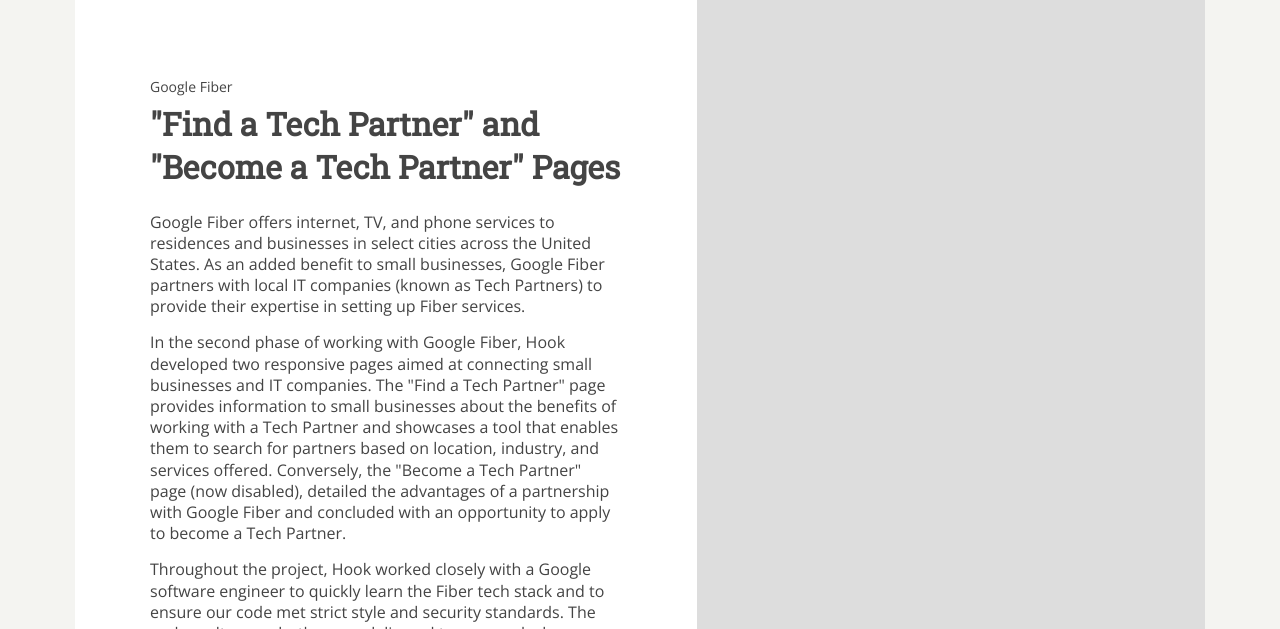
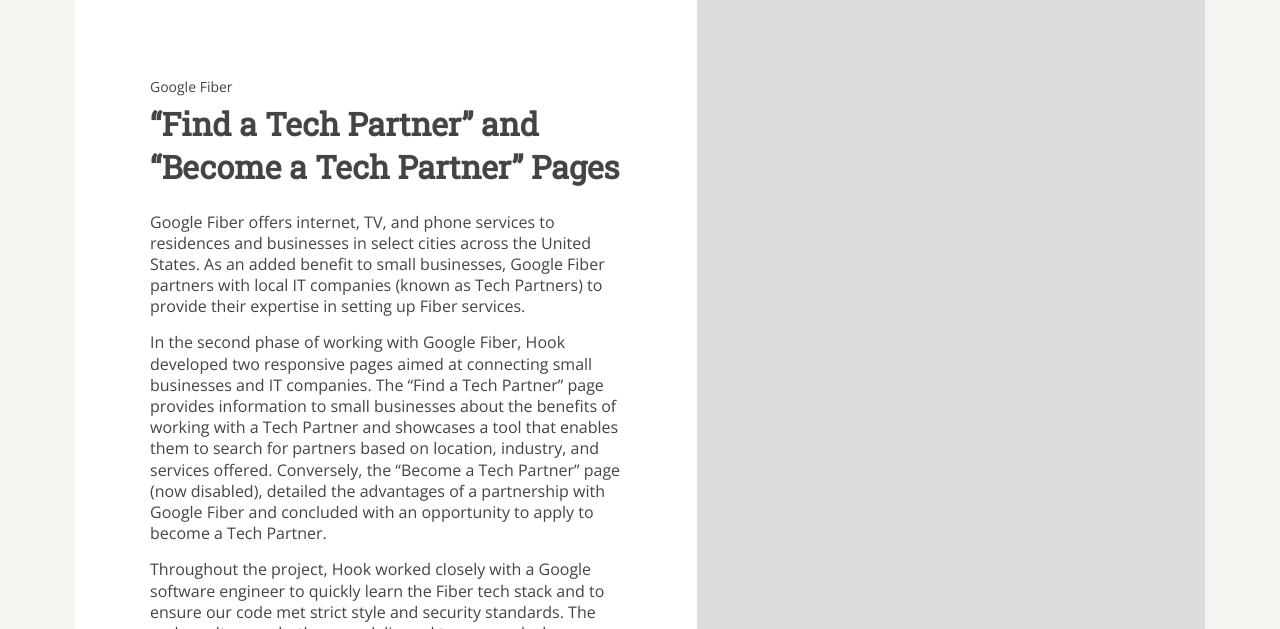
Before and after one commit to jessicaosei/jessicaosei.com, a Jekyll site: the page built from work/google-fiber-tech-partner/index.html, in a window 1280 px wide. Shown: the part 227-856 px from the top of the page. Built offline with Jekyll 4.4.1, drawn with Linux system fonts in a browser that asks for light colours; Markdown is read by kramdown in place of the engine named in the settings; comment, search, counter and statistics services are not loaded.

Commit message:
Insert HTML character for double quotes

```diff
--- a/_data/work.yml
+++ b/_data/work.yml
@@ -11,7 +11,7 @@
 
 
 - name: "Google Fiber"
-  title: "\"Find a Tech Partner\" & \"Become a Tech Partner\""
+  title: "&ldquo;Find a Tech Partner&rdquo; & &ldquo;Become a Tech Partner&rdquo;"
   items:
     - src: ""
       alt: "Thumbnail of Google Fiber Tech Partner project"
--- a/work/google-fiber-tech-partner/index.html
+++ b/work/google-fiber-tech-partner/index.html
@@ -6,10 +6,10 @@
 				<section class="project-section text-section block">
 					<div class="project-info">
 						<p class="project-eyebrow">Google Fiber</p>
-						<h1 class="project-title">"Find a Tech Partner" and "Become a Tech Partner" Pages</h1>
+						<h1 class="project-title">&ldquo;Find a Tech Partner&rdquo; and &ldquo;Become a Tech Partner&rdquo; Pages</h1>
 
 						<p class="project-paragraph">Google Fiber offers internet, TV, and phone services to residences and businesses in select cities across the United States. As an added benefit to small businesses, Google Fiber partners with local IT companies (known as Tech Partners) to provide their expertise in setting up Fiber services.</p>
-						<p class="project-paragraph">In the second phase of working with Google Fiber, Hook developed two  responsive pages aimed at connecting small businesses and IT companies. The "Find a Tech Partner" page provides information to small businesses about the benefits of working with a Tech Partner and showcases a tool that enables them to search for partners based on location, industry, and services offered. Conversely, the "Become a Tech Partner" page (now disabled), detailed the advantages of a partnership with Google Fiber and concluded with an opportunity to apply to become a Tech Partner.</p>
+						<p class="project-paragraph">In the second phase of working with Google Fiber, Hook developed two  responsive pages aimed at connecting small businesses and IT companies. The &ldquo;Find a Tech Partner&rdquo; page provides information to small businesses about the benefits of working with a Tech Partner and showcases a tool that enables them to search for partners based on location, industry, and services offered. Conversely, the &ldquo;Become a Tech Partner&rdquo; page (now disabled), detailed the advantages of a partnership with Google Fiber and concluded with an opportunity to apply to become a Tech Partner.</p>
 						<p class="project-paragraph">Throughout the project, Hook worked closely with a Google software engineer to quickly learn the Fiber tech stack and to ensure our code met strict style and security standards. The end results were both pages delivered to spec and a happy client.</p>
 						<p class="project-paragraph"><span>Technologies Used</span>: HTML, CSS (Sass/Compass), JavaScript, Angular Material, Google Closure Library, Google Closure Compiler</p>
 
```
